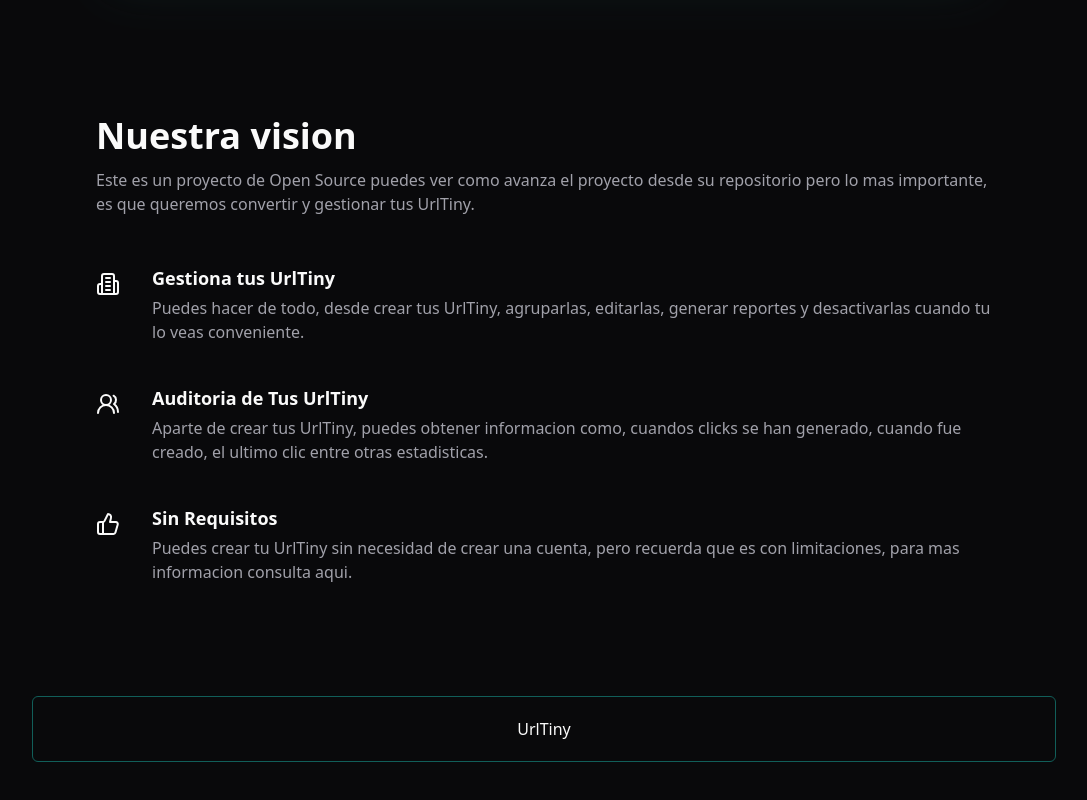
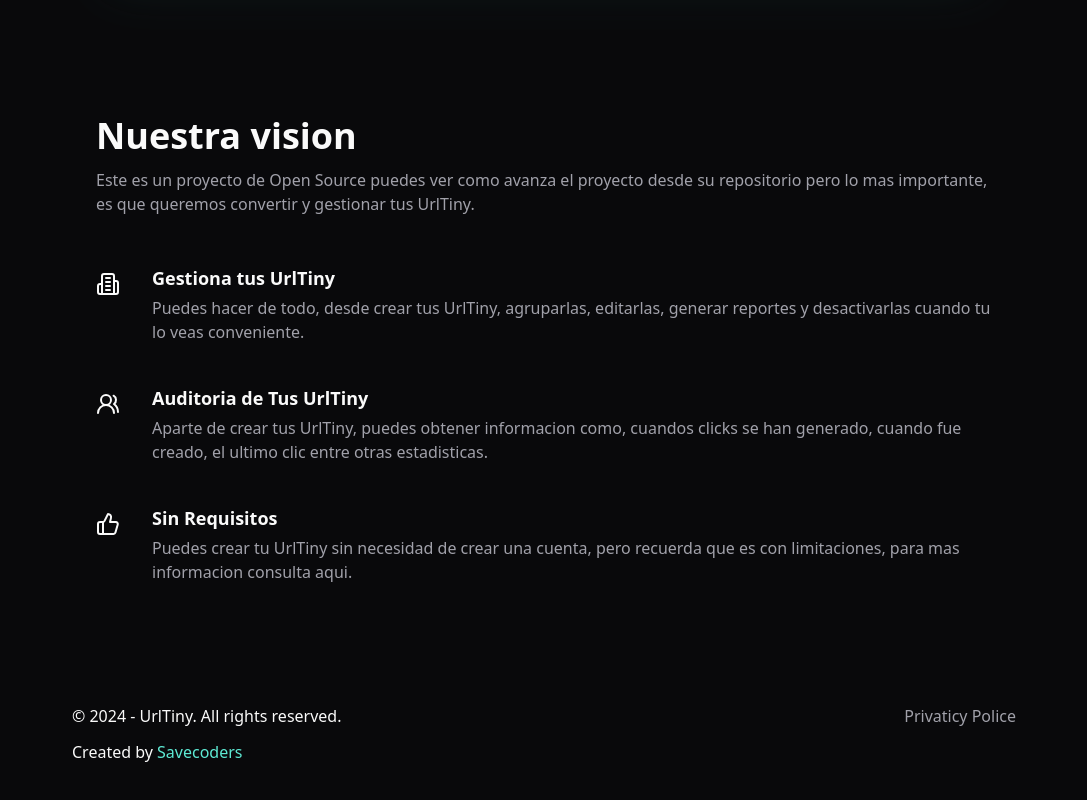
Before and after one commit to Savecoders/UrlShortReact, a React (Vite) app: page / in a window 1280 px wide. Shown: the part 1042-1842 px from the top of the page, without its empty margins (96-1183 px from the left). Built offline with nearby package versions, Linux system fonts and the light colour scheme.

Commit message:
add: refactor footer

```diff
--- a/src/components/Footer.tsx
+++ b/src/components/Footer.tsx
@@ -1,7 +1,20 @@
+import { Link } from 'react-router-dom';
+
 export default function Footer() {
   return (
-    <footer className='px-10 py-5 my-24 relative max-w-5xl mx-auto rounded-md border-[0.2px] border-teal-800 text-center'>
-      UrlTiny
+    <footer className='px-10 py-2 my-24 relative flex justify-between max-w-5xl mx-auto rounded-md  border-teal-800 text-center'>
+      <div className='flex flex-col text-left gap-3'>
+        <p>© 2024 - UrlTiny. All rights reserved.</p>
+        <p>
+          Created by{' '}
+          <a className='text-teal-300' href='https://github.com/Savecoders'>
+            Savecoders
+          </a>
+        </p>
+      </div>
+      <Link to='' className='text-muted-foreground hover:text-foreground'>
+        Privaticy Police
+      </Link>
     </footer>
   );
 }
```
